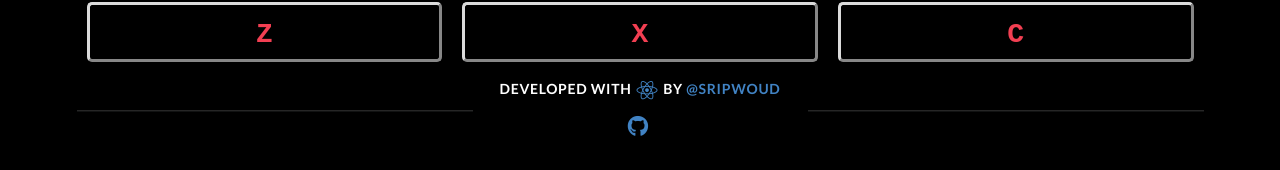
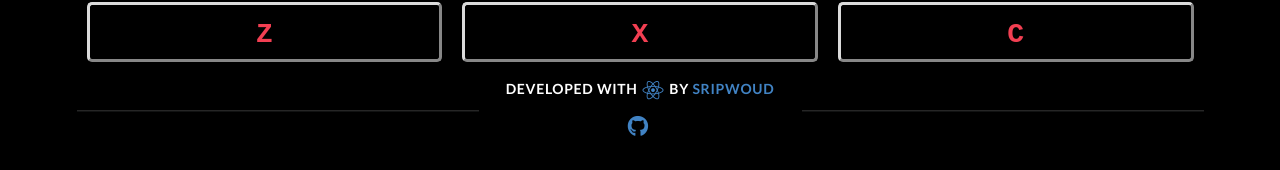
Before and after one commit to 3pwd/dj-covid, a React (Create React App) app: page / in a window 1280 px wide. Shown: the part 224-394 px from the top of the page. Built offline with nearby package versions, Linux system fonts and the light colour scheme.

Commit message:
Update Footer.js

```diff
--- a/src/components/Footer.js
+++ b/src/components/Footer.js
@@ -24,11 +24,11 @@ const Footer = () => {
           </a>
          by {' '}
           <a
-            href='https://twitter.com/sripwoud'
+            href='https://github.com/sripwoud'
             target='_blank'
             rel='noopener noreferrer'
           >
-               @sripwoud
+               sripwoud
           </a>
         </p>
         <p>
```
